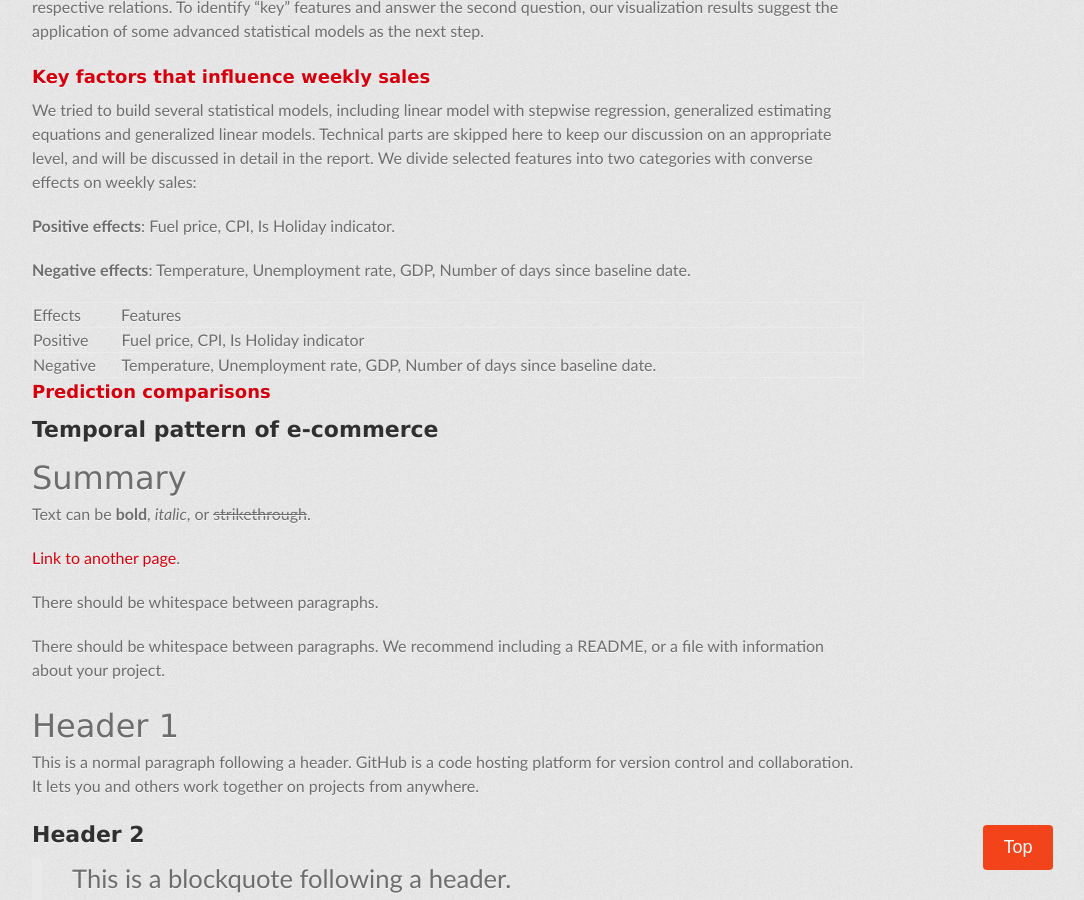
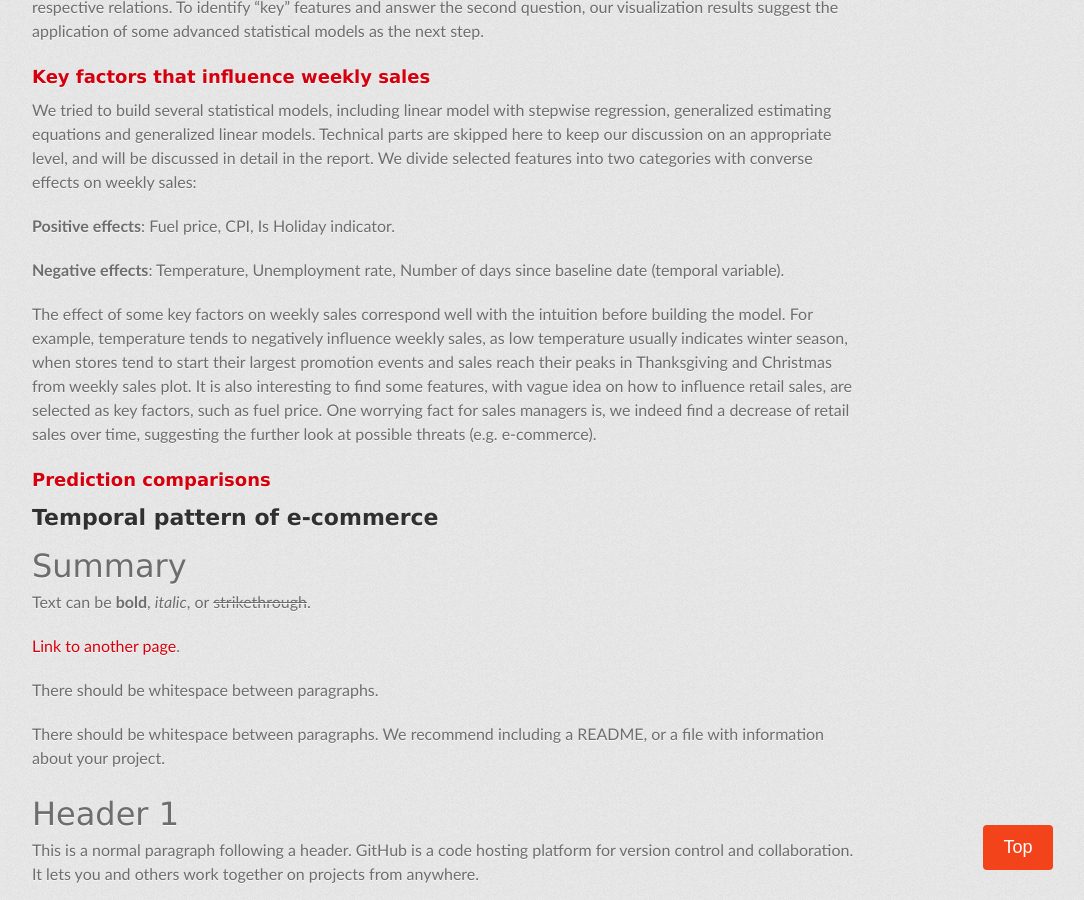
Before and after one commit to churchillcui/ads_retail, a Jekyll site: the page built from index.md, in a window 1280 px wide and 900 px high, scrolled down 4494 px. Shown: the whole window, without its empty margins (192-1276 px from the left). Built offline with Jekyll 4.4.1, drawn with Linux system fonts in a browser that asks for light colours; some web fonts are replaced.

Commit message:
finish inference

```diff
--- a/index.md
+++ b/index.md
@@ -70,15 +70,13 @@ We tried to build several statistical models, including linear model with stepwi
 
 **Positive effects**: Fuel price, CPI, Is Holiday indicator.
 
-**Negative effects**: Temperature, Unemployment rate, GDP, Number of days since baseline date.
+**Negative effects**: Temperature, Unemployment rate, Number of days since baseline date (temporal variable).
 
-| Effects        | Features          |
-|:------|:-----------|
-| Positive | Fuel price, CPI, Is Holiday indicator |
-| Negative |  Temperature, Unemployment rate, GDP, Number of days since baseline date. |
+The effect of some key factors on weekly sales correspond well with the intuition before building the model. For example, temperature tends to negatively influence weekly sales, as low temperature usually indicates winter season, when stores tend to start their largest promotion events and sales reach their peaks in Thanksgiving and Christmas from weekly sales plot. It is also interesting to find some features, with vague idea on how to influence retail sales, are selected as key factors, such as fuel price. One worrying fact for sales managers is, we indeed find a decrease of retail sales over time, suggesting the further look at possible threats (e.g. e-commerce).
+
+### Prediction comparisons
 
 
-### Prediction comparisons
 
 
 ## Temporal pattern of e-commerce
```
